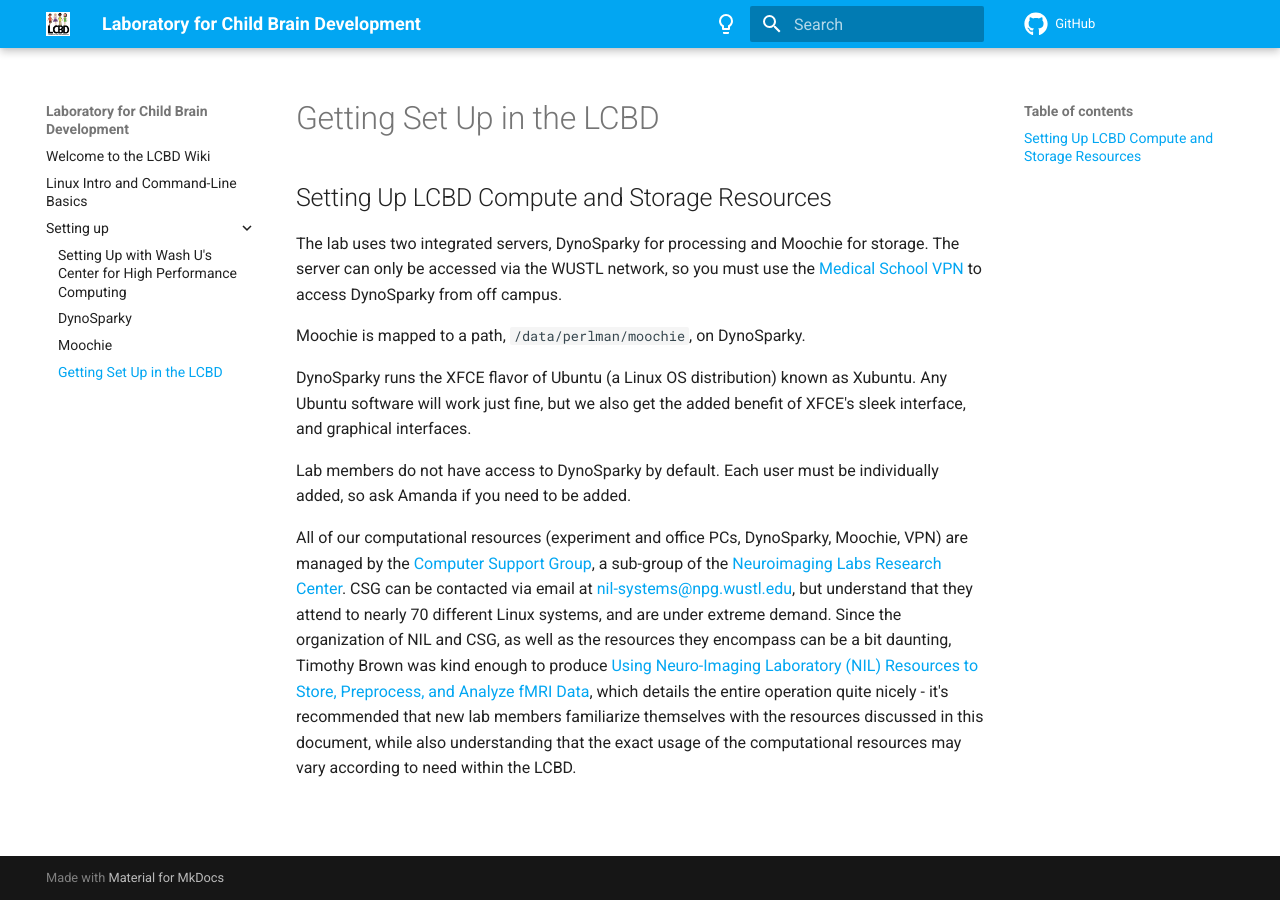
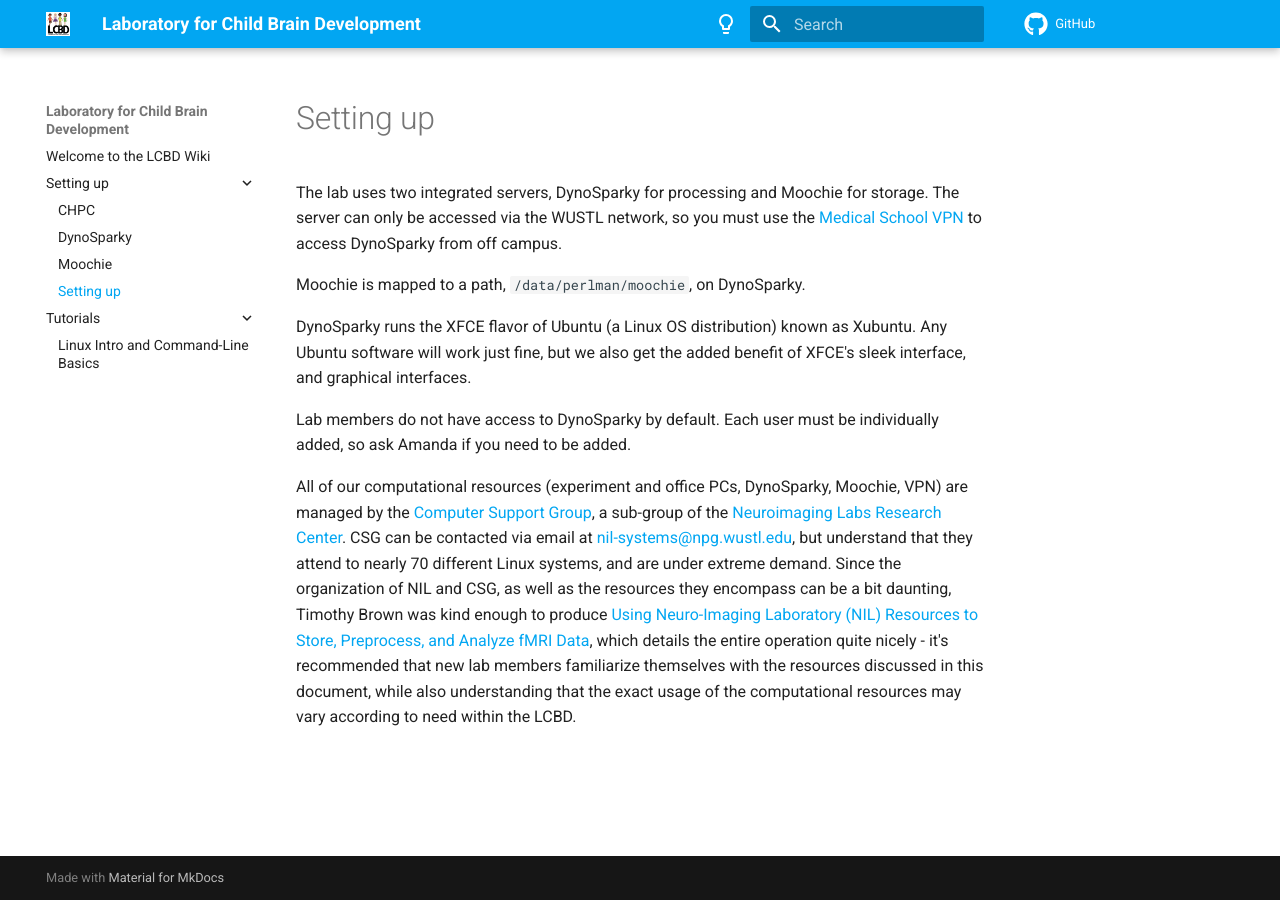
Before and after one commit to ChildBrainLab/ChildBrainLab.github.io, an MkDocs documentation site: the page built from docs/setting_up/setting_up.md, in a window 1280 px wide. Built offline with MkDocs 1.6.1 and Material for MkDocs 9.7.7, drawn with Linux system fonts in a browser that asks for light colours; comment, search, counter and statistics services are not loaded.

Commit message:
changing nav again

```diff
--- a/docs/setting_up/CHPC.md
+++ b/docs/setting_up/CHPC.md
@@ -1,4 +1,3 @@
-# Setting Up with Wash U's Center for High Performance Computing
 In addition to the computational resources managed by NIL, we have access to resources managed by the Mallinckrodt Institute of Radiology's [Center for High Performance Computing](https://www.mir.wustl.edu/research/core-resources/center-for-high-performance-computing/). Keep in mind - this is a computing system fully distinct from the NIL resources, including DynoSparky and Moochie, and is structurally an entirely different animal. Whereas DynoSparky is a self-contained server we explicitly use, CHPC is a [computer cluster](https://en.wikipedia.org/wiki/Computer_cluster), meaning hundreds of computers are linked together to be used in parallel by many users running many different processes at once. Jobs are also not instantaneous, but rather submitted to a job queue, [SLURM](https://slurm.schedmd.com/documentation.html), and run in large batches concurrently, parellized so that, for example, each subject's processing has its own dedicated CPU. This is typically how large neuroimaging analysis jobs are  run in reasonable amounts of time. This level of parallelization is not possible on DynoSparky, though it is itself a powerful computer - HPC is like having a hundred DynoSparky's for a couple hours.
 
 The MIR's HPC system is dedicated to in-vivo imaging, and currently we are allowed access through the Psychiatry Department. To request an account, you'll need to have completed your HIPAA training through [Learn@Work](http://www.learnatwork.wustl.edu/), after which you can submit an application [here](https://sites.wustl.edu/chpc/for-users/account-request/). Once accepted, familiarize yourself with the [Rules and Guidelines](https://sites.wustl.edu/chpc/for-users/rules-and-guidelines/) for accessing CHPC - there are many more nuances to computing through this system, and you should not jump in without being highly familiar with Unix systems, the SLURM job queue, and awareness of the rescrictions and relevant quotas.
--- a/docs/setting_up/setting_up.md
+++ b/docs/setting_up/setting_up.md
@@ -1,6 +1,3 @@
-# Getting Set Up in the LCBD
-
-## Setting Up LCBD Compute and Storage Resources
 The lab uses two integrated servers, DynoSparky for processing and Moochie for storage. The server can only be accessed via the WUSTL network, so you must use the [Medical School VPN](https://cpb-us-w2.wpmucdn.com/sites.wustl.edu/dist/5/1185/files/2018/04/vpn-Windows-MED-new.pdf) to access DynoSparky from off campus.
 
 Moochie is mapped to a path, `/data/perlman/moochie`, on DynoSparky.
```
Also changed, not shown: docs/tutorials/linux_wt.md (renamed from docs/linux_wt.md).
